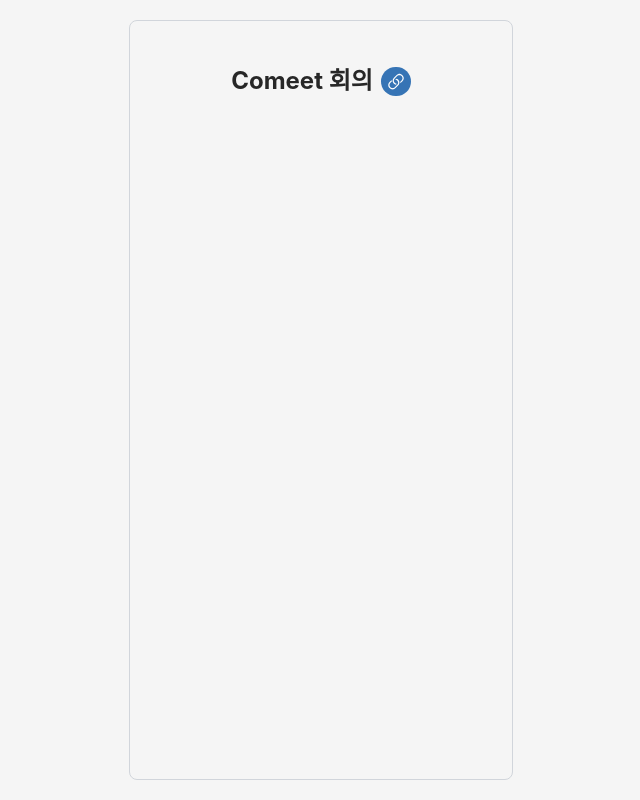
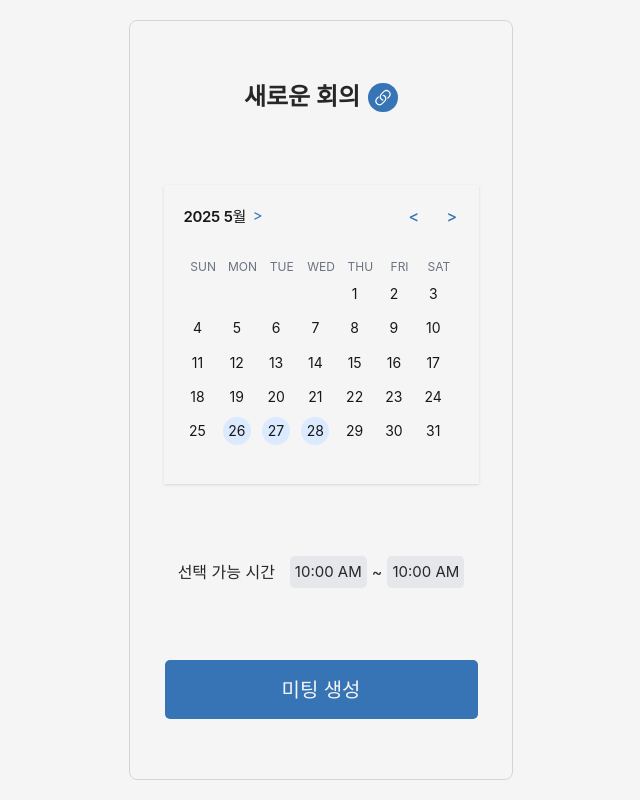
Before and after one commit to comeet-product/comeet, a Next.js app: page / in a window 1280 px wide. Shown: the whole page, without its empty margins (319-959 px from the left). Built offline with nearby package versions, Linux system fonts and the light colour scheme; no server answers; a web font is replaced by a local one.

Commit message:
app/page.js 추가

```diff
--- a/src/app/page.js
+++ b/src/app/page.js
@@ -1,17 +1,48 @@
+'use client';
+
+import { useState } from 'react';
+import { useRouter } from 'next/navigation';
 import Title from "@/components/Title";
-import SelectableTime from "@/components/SelectableTime/SelectableTime";
-import TimetableResult from "@/components/TimetableResult/TimetableResult";
 import Button from "@/components/Button";
-import AvailableTime from "@/components/AvailableDatesGroup/AvailableTime";
-import AvailableDate from "@/components/AvailableDatesGroup/AvailableDate";
-import AvailableDates from "@/components/AvailableDatesGroup/AvailableDates";
-import AvailableDatesGroup from "@/components/AvailableDatesGroup/AvailableDatesGroup";
 import Calendar from "@/components/Calendar";
+import { createMeeting } from "@/lib/firestore/createMeeting";
+import SelectableTime from '@/components/SelectableTime/SelectableTime';
 
 export default function Home() {
+    const router = useRouter();
+    const [meetingTitle, setMeetingTitle] = useState('새로운 회의');
+    const [selectedDates, setSelectedDates] = useState([]);
+    const [startTime, setStartTime] = useState(900); // 9:00 AM
+    const [endTime, setEndTime] = useState(1800); // 6:00 PM
+
+    const handleTitleChange = (newTitle) => {
+        setMeetingTitle(newTitle);
+    };
+
+    const handleCreateMeeting = async () => {
+        try {
+            const meetingId = await createMeeting({
+                title: meetingTitle,
+                dates: selectedDates,
+                startTime,
+                endTime
+            });
+            router.push(`/result/${meetingId}`);
+        } catch (error) {
+            console.error('미팅 생성 중 오류 발생:', error);
+        }
+    };
+
     return (
-        <div className="p-4 md:p-6">
-            <Title>Comeet 회의</Title>
+        <div className="flex flex-col justify-between items-center h-full p-10">
+            <Title onTitleChange={handleTitleChange}>{meetingTitle}</Title>
+            <Calendar />
+            <SelectableTime />
+            <Button
+                size="large"
+                text="미팅 생성"
+                onClick={handleCreateMeeting}
+            />
         </div>
     );
 }
--- a/src/components/Title.js
+++ b/src/components/Title.js
@@ -1,10 +1,16 @@
 'use client';
 import { useState, useEffect } from 'react';
 
-export default function Title({ children }) {
+export default function Title({ children, onTitleChange }) {
   const [showToast, setShowToast] = useState(false);
   const [toastMessage, setToastMessage] = useState('');
   const [isVisible, setIsVisible] = useState(false);
+  const [isEditing, setIsEditing] = useState(false);
+  const [title, setTitle] = useState(children || '새로운 회의');
+
+  useEffect(() => {
+    setTitle(children);
+  }, [children]);
 
   const handleCopyUrl = async () => {
     try {
@@ -14,6 +20,31 @@
       setIsVisible(true);
     } catch (err) {
       // 복사 실패 시 아무것도 표시하지 않음
+    }
+  };
+
+  const handleTitleClick = () => {
+    setIsEditing(true);
+  };
+
+  const handleTitleChange = (e) => {
+    const newTitle = e.target.value;
+    setTitle(newTitle);
+  };
+
+  const handleTitleBlur = () => {
+    setIsEditing(false);
+    if (onTitleChange) {
+      onTitleChange(title);
+    }
+  };
+
+  const handleKeyDown = (e) => {
+    if (e.key === 'Enter') {
+      setIsEditing(false);
+      if (onTitleChange) {
+        onTitleChange(title);
+      }
     }
   };
 
@@ -36,7 +67,24 @@
 
   return (
     <div className="relative flex justify-center items-center">
-      <h1 className="text-2xl font-bold text-black">{children}</h1>
+      {isEditing ? (
+        <input
+          type="text"
+          value={title}
+          onChange={handleTitleChange}
+          onBlur={handleTitleBlur}
+          onKeyDown={handleKeyDown}
+          className="text-2xl font-bold text-black bg-transparent border-b-2 border-main outline-none px-2"
+          autoFocus
+        />
+      ) : (
+        <h1
+          className="text-2xl font-bold text-black cursor-pointer hover:opacity-80"
+          onClick={handleTitleClick}
+        >
+          {title}
+        </h1>
+      )}
       <div className="relative ml-2">
         <img
           src="/link-icon.svg"
--- a/src/lib/firebase.js
+++ b/src/lib/firebase.js
@@ -19,5 +19,4 @@
 
 // Initialize Firebase
 const app = initializeApp(firebaseConfig);
-const analytics = getAnalytics(app);
 export const db = getFirestore(app);
```
Also changed, not shown: src/app/result/[meetingId]/page.js (added).
